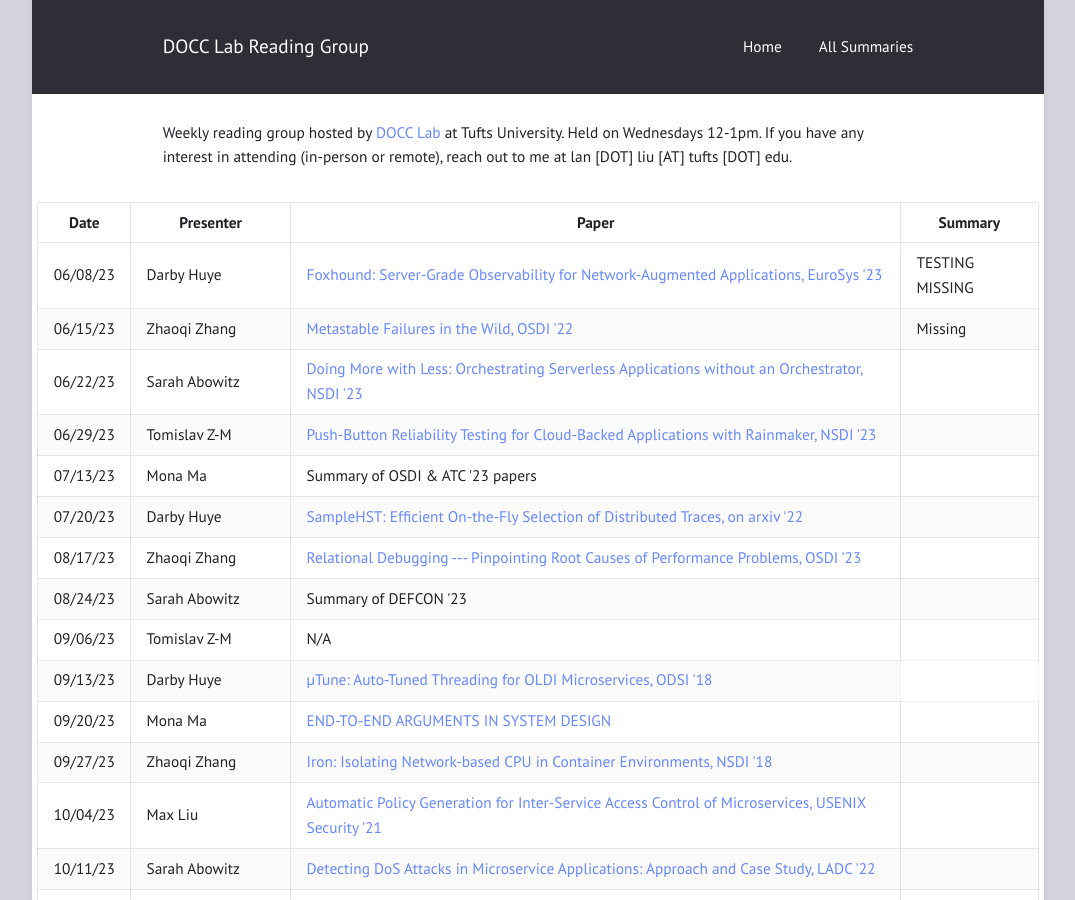
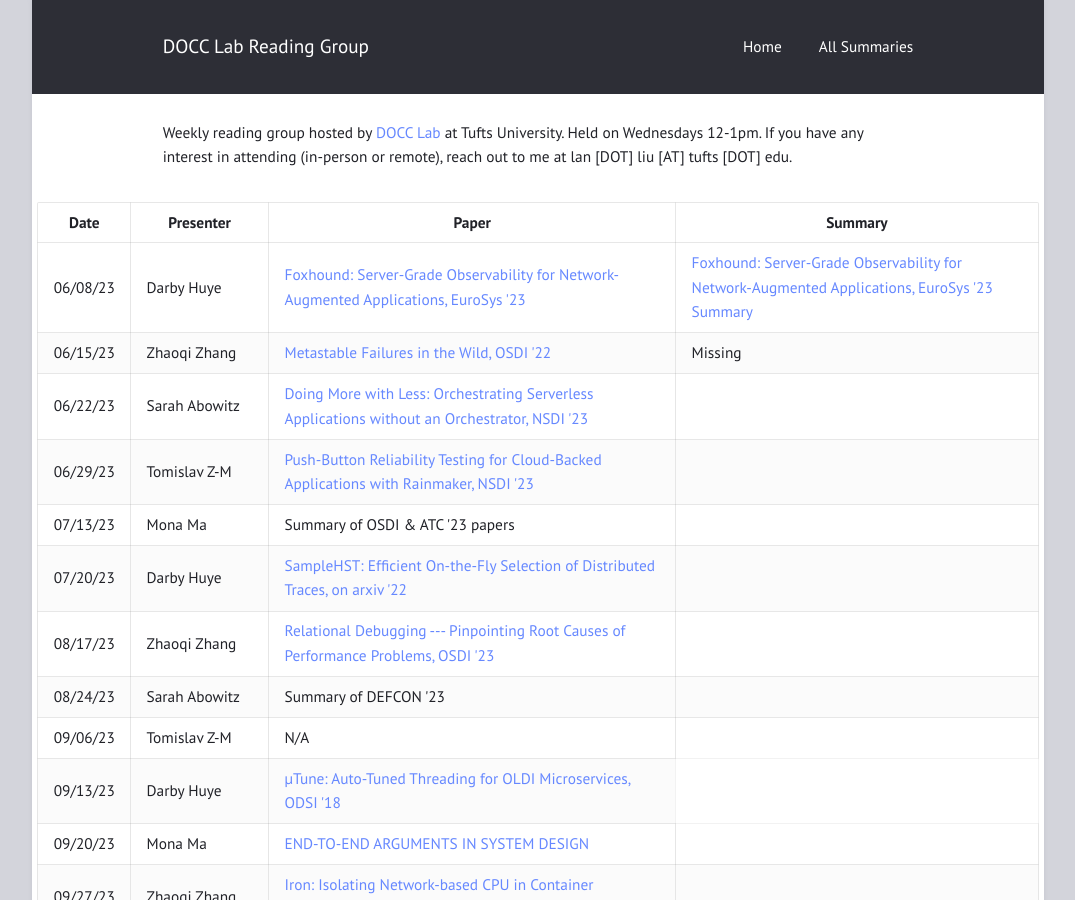
Before and after one commit to docc-lab/reading-group, a Jekyll site: the page built from index.html, in a window 1280 px wide and 900 px high. Shown: the whole window, without its empty margins (102-1177 px from the left). Built offline with Jekyll 4.4.1, drawn with Linux system fonts in a browser that asks for light colours.

Commit message:
test linking posts

```diff
--- a/index.html
+++ b/index.html
@@ -33,11 +33,11 @@ title: "Home"
     <td>Darby Huye</td>
     <td><a href="https://dl.acm.org/doi/abs/10.1145/3552326.3567502">Foxhound: Server-Grade Observability for Network-Augmented Applications, EuroSys '23</a>
     </td>
-    <td>
-      {% assign post = site.posts | where: "basename", "2023-06-08-foxhound.md" | first %}
+    <td><a href="https://dl.acm.org/doi/abs/10.1145/3552326.3567502">Foxhound: Server-Grade Observability for Network-Augmented Applications, EuroSys '23</a>
+      {% assign post = site.posts | where_exp: "post", "post.title contains 'Foxhound'" | first %}
       {% if post %}
       <a href="{{ post.url | relative_url }}">Summary</a>
-      {% else %}TESTING MISSING
+      {% else %} Missing!
       {% endif %}
     </td>
   </tr>
```
